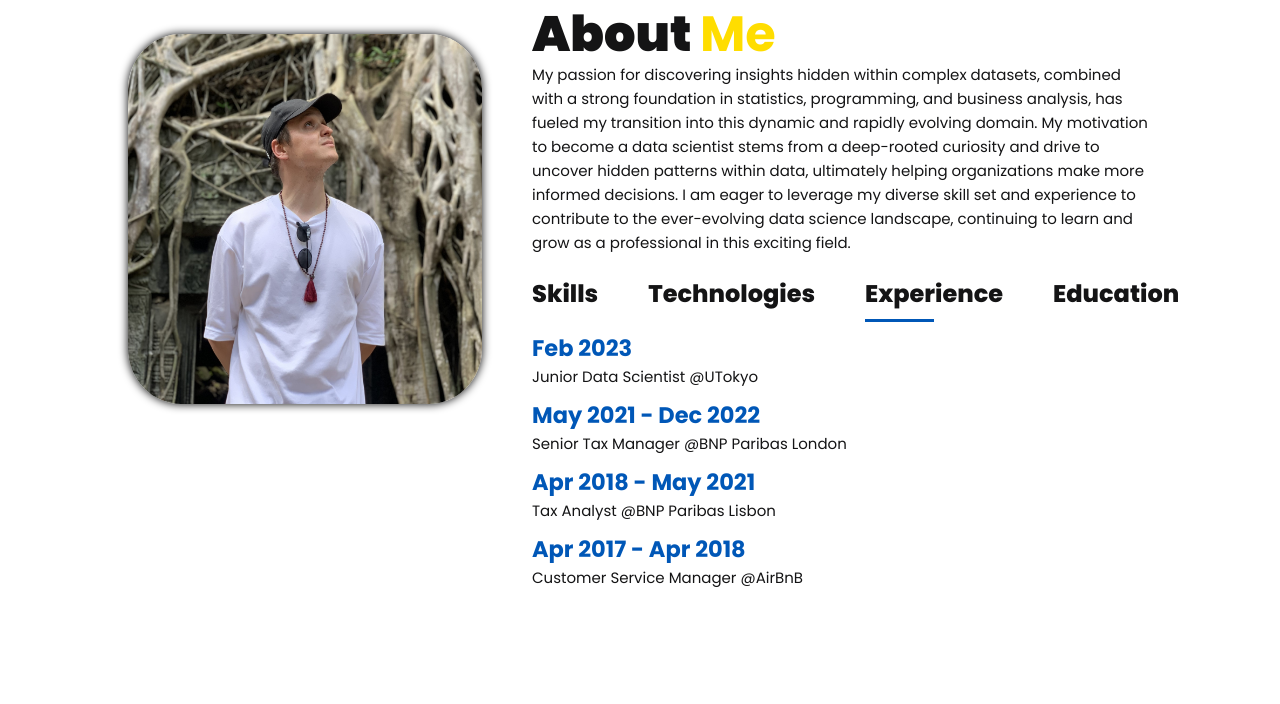
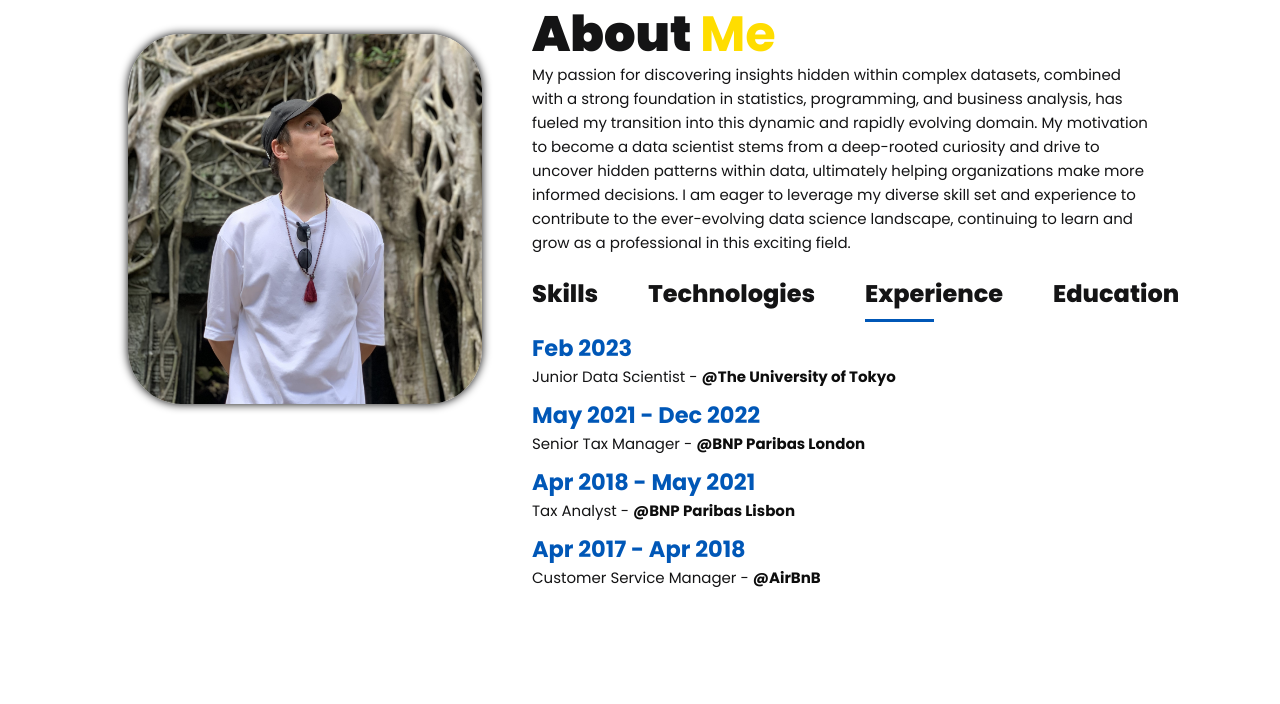
Before and after one commit to AnriiGegliuk/portfolio_flask_project, a Flask app: page /about.html in a window 1280 px wide, after a click on "Experience". Shown: the part 206-910 px from the top of the page. Run offline with Flask 2, Linux system fonts and the light colour scheme.

Commit message:
about page added

```diff
--- a/templates/about.html
+++ b/templates/about.html
@@ -103,10 +103,10 @@
                     <!-- Experience Navigation -->
                     <div class="tab_content" id="experience">
                         <ul>
-                            <li><span>Feb 2023</span><br>Junior Data Scientist @UTokyo</li>
-                            <li><span>May 2021 - Dec 2022</span><br>Senior Tax Manager @BNP Paribas London</li>
-                            <li><span>Apr 2018 - May 2021</span><br>Tax Analyst @BNP Paribas Lisbon</li>
-                            <li><span>Apr 2017 - Apr 2018</span><br>Customer Service Manager @AirBnB</li>
+                            <li><span>Feb 2023</span><br>Junior Data Scientist - <span style="color:#0d0d0d; font-size:15px;">@The University of Tokyo</span></li>
+                            <li><span>May 2021 - Dec 2022</span><br>Senior Tax Manager - <span style="color:#0d0d0d; font-size:15px;">@BNP Paribas London</span></li>
+                            <li><span>Apr 2018 - May 2021</span><br>Tax Analyst - <span style="color:#0d0d0d; font-size:15px;">@BNP Paribas Lisbon</span></li>
+                            <li><span>Apr 2017 - Apr 2018</span><br>Customer Service Manager - <span style="color:#0d0d0d; font-size:15px;">@AirBnB</span></li>
                         </ul>
                     </div>
                     <!-- Education Navigation -->
```
